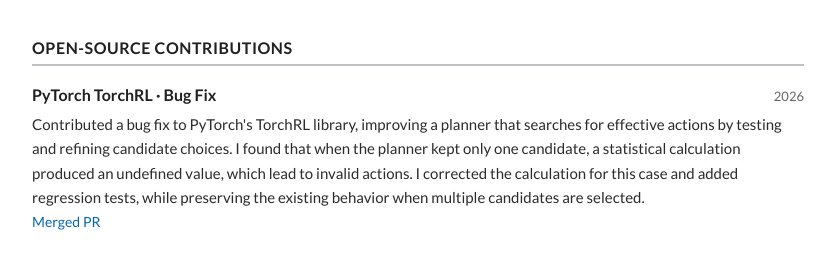
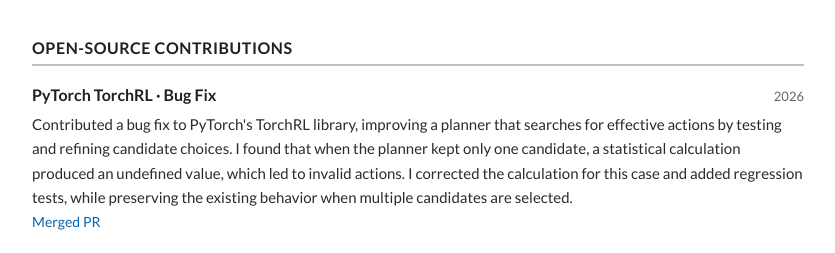
Before and after one commit to ricardo55ribeiro/ricardo55ribeiro.github.io, a plain HTML site: page index.html in a window 1280 px wide. Shown: the part 1067-1320 px from the top of the page, without its empty margins (222-1057 px from the left). Drawn offline with Linux system fonts and the light colour scheme.

Commit message:
Fix typo

```diff
--- a/index.html
+++ b/index.html
@@ -104,7 +104,7 @@
             <h3>PyTorch TorchRL · Bug Fix</h3>
             <span class="entry-date">2026</span>
           </div>
-          <p>Contributed a bug fix to PyTorch's TorchRL library, improving a planner that searches for effective actions by testing and refining candidate choices. I found that when the planner kept only one candidate, a statistical calculation produced an undefined value, which lead to invalid actions. I corrected the calculation for this case and added regression tests, while preserving the existing behavior when multiple candidates are selected.</p>
+          <p>Contributed a bug fix to PyTorch's TorchRL library, improving a planner that searches for effective actions by testing and refining candidate choices. I found that when the planner kept only one candidate, a statistical calculation produced an undefined value, which led to invalid actions. I corrected the calculation for this case and added regression tests, while preserving the existing behavior when multiple candidates are selected.</p>
           <p class="entry-links">
             <a href="https://github.com/pytorch/rl/pull/4734" target="_blank" rel="noopener noreferrer">Merged PR</a>
           </p>
```
